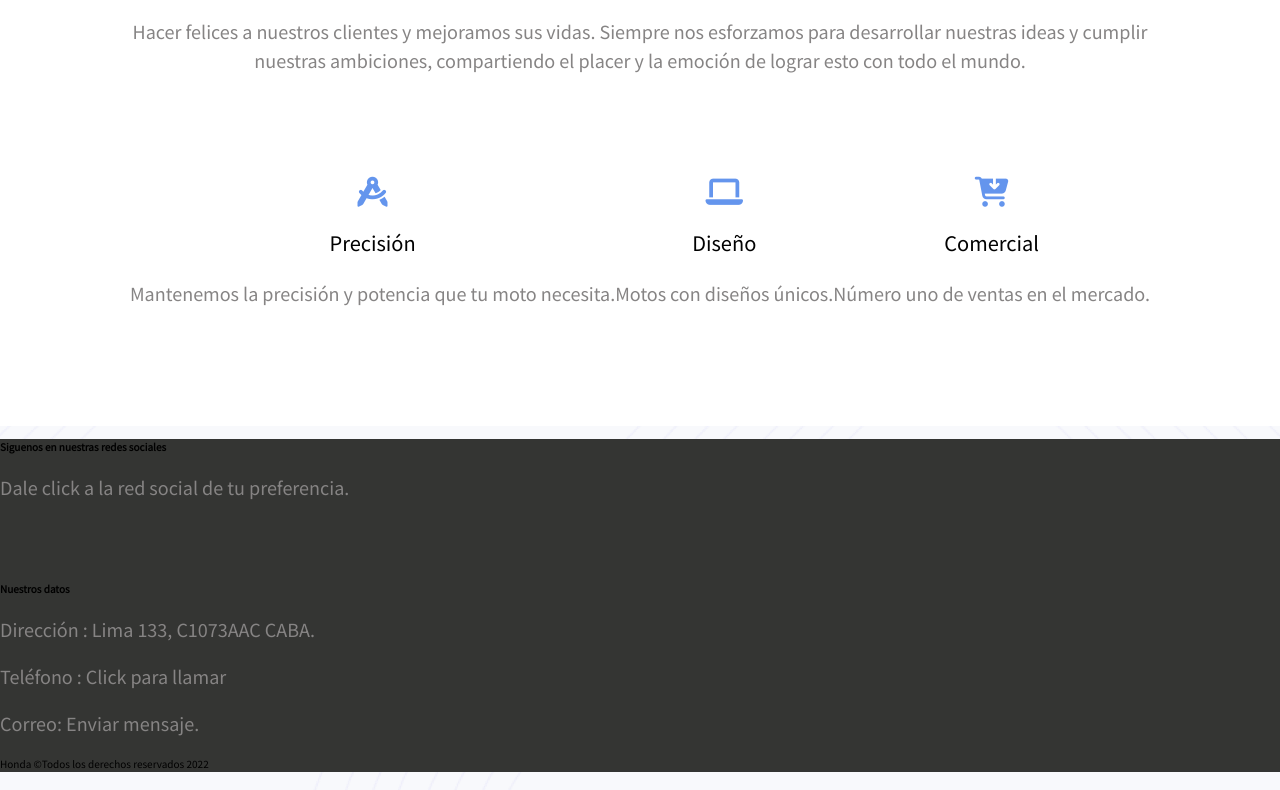
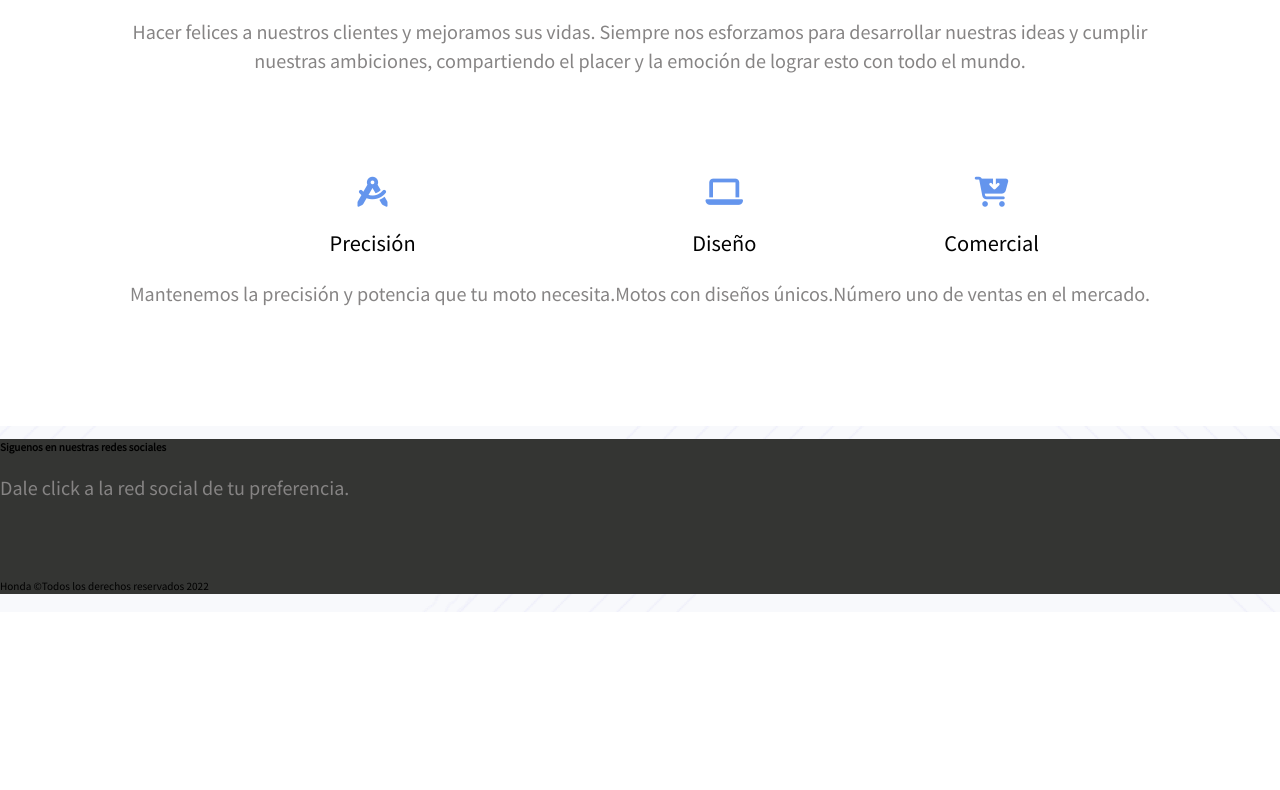
Before and after one commit to SergioMar2022/motos, a plain HTML site: page index.html in a window 1280 px wide. Shown: the part 781-1571 px from the top of the page. After the commit the page ends 1393 px from the top, so only its background shows below. Drawn offline with Linux system fonts and the light colour scheme.

Commit message:
Update index.html

```diff
--- a/index.html
+++ b/index.html
@@ -95,16 +95,6 @@
                     </div>
 
                </div>
-            </div>
-            <div class="col-sm-6 col-lg-3">
-               <div class="single_footer_part text-center">
-                  <h4>Nuestros datos</h4>
-                  <p>Dirección : Lima 133, C1073AAC CABA.</p>
-                  <p><a href="tel:+5491156233090">Teléfono : Click para llamar</a></p>
-                  <p><a href="mailto:sergiopadros@hotmail.com?subject=Questions&body=Solicito información por favor. ">Correo:
-                        Enviar mensaje.</a></p>
-               </div>
-            </div>
 
             Honda &copy;Todos los derechos reservados 2022
         </p>
```
